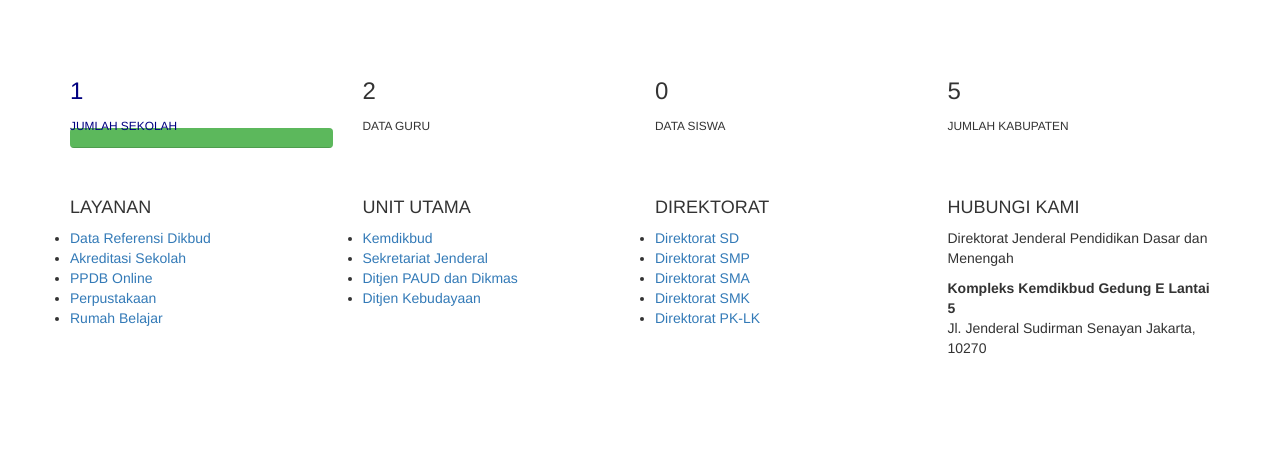
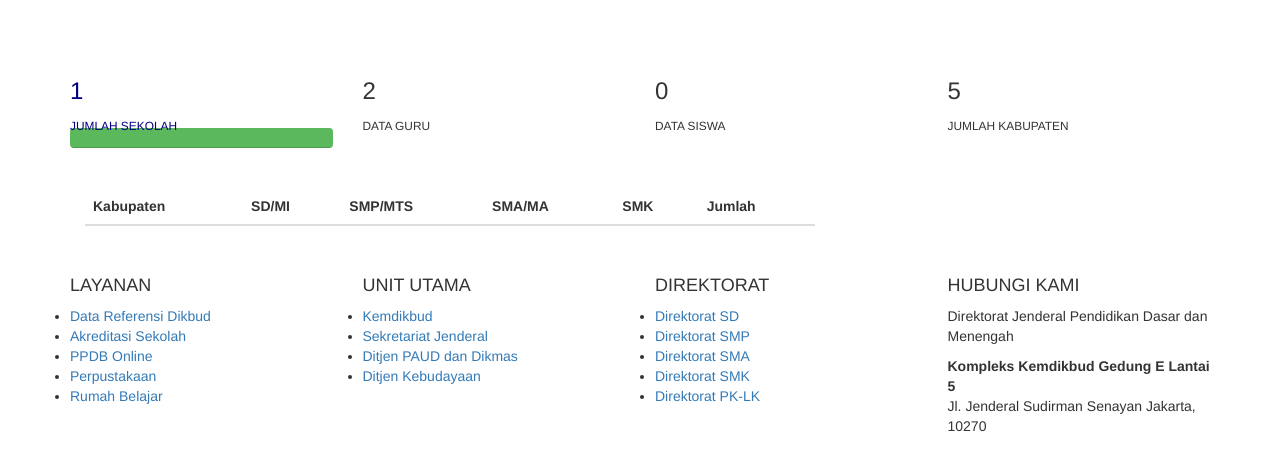
Before and after one commit to andri000me/ta-pemweb, a CodeIgniter app: page /pweb/ in a window 1280 px wide. Shown: the part 190-661 px from the top of the page. Run offline with CodeIgniter, Linux system fonts and the light colour scheme; data comes from the database, SQL or seed files in the repository; data that the repository does not hold is empty; some libraries are stand-ins or nearby versions.

Commit message:
perbaikan dikit

```diff
--- a/application/views/home.php
+++ b/application/views/home.php
@@ -96,3 +96,35 @@
         </div>
 
 </div>
+
+<div class="row">
+  <div class="container">
+
+  <div class="col-md-8">
+    <div class="table table-responsive">
+      <table class="table table bordered">
+        <thead>
+        <tr>
+            <th data-sortable="true">Kabupaten</th>
+            <th data-sortable="true">SD/MI</th>
+            <th data-sortable="true">SMP/MTS</th>
+            <th data-sortable="true">SMA/MA</th>
+            <th data-sortable="true">SMK</th>
+            <th data-sortable="true">Jumlah</th>
+        </tr>
+        </thead>
+        <!-- <?php foreach ($variable as $key => $value) {
+          # code...
+        } ?> -->
+      </table>
+
+    </div>
+  </div>
+
+  <div class="col-md-4">
+
+  </div>
+
+
+    </div>
+</div>
```
